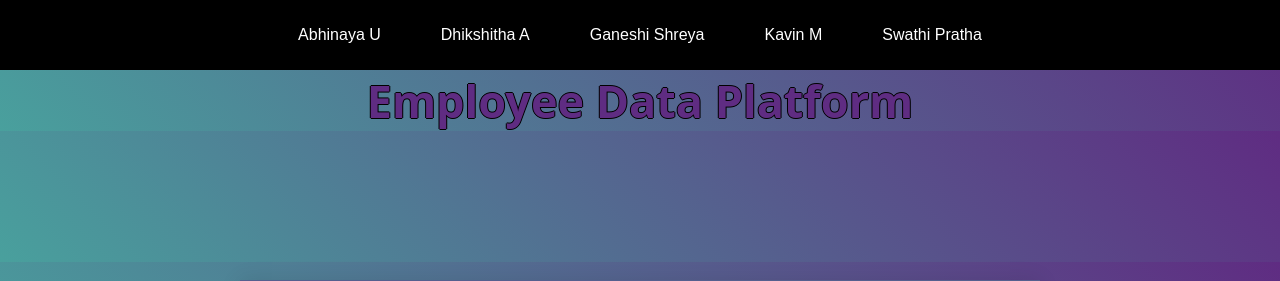
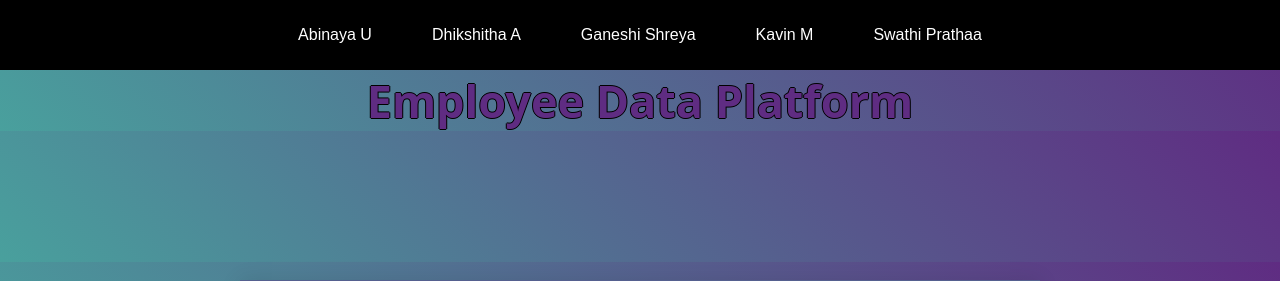
Before and after one commit to kavinm21/employee-data-platform, a Flask app: page / in a window 1280 px wide. Shown: the top 281 px of the page. Run offline with Flask 2, Linux system fonts and the light colour scheme.

Commit message:
Update login1.html

```diff
--- a/templates/login1.html
+++ b/templates/login1.html
@@ -215,11 +215,11 @@
 <body>
     <nav class="navbar background">
         <ul class="nav-list">
-            <li><a>Abhinaya U</a></li>
+            <li><a>Abinaya U</a></li>
             <li><a>Dhikshitha A</a></li>
             <li><a>Ganeshi Shreya</a></li>
             <li><a>Kavin M</a></li>
-            <li><a>Swathi Pratha</a></li>
+            <li><a>Swathi Prathaa</a></li>
         </ul>
 
     </nav>
```
